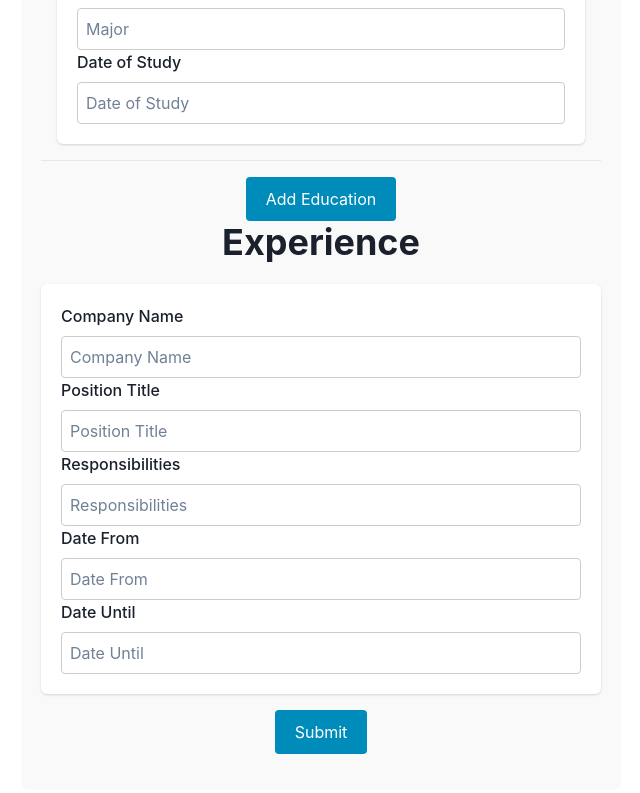
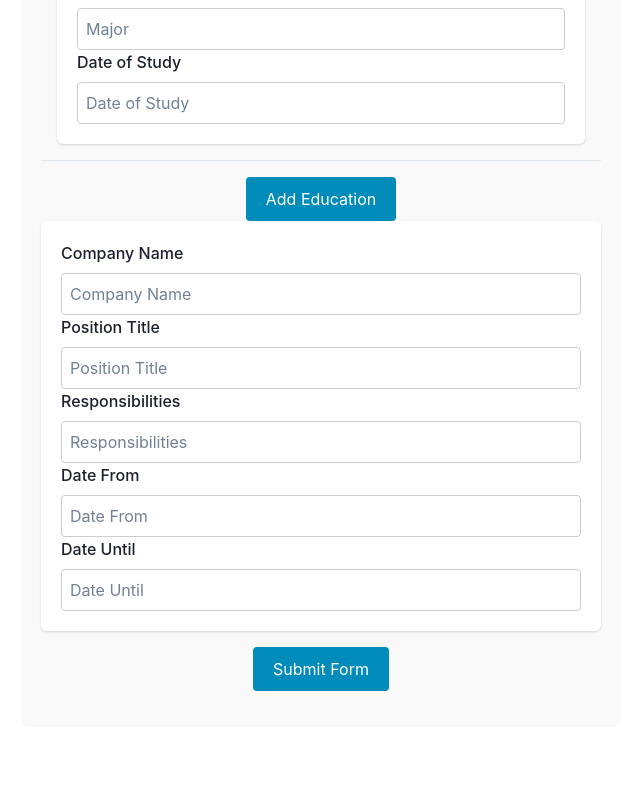
Before and after one commit to angelr1076/React-CV-App, a React (Vite) app: page / in a window 1280 px wide. Shown: the part 573-1366 px from the top of the page, without its empty margins (319-959 px from the left). After the commit the page ends 1320 px from the top, so only its background shows below. Built offline with nearby package versions, Linux system fonts and the light colour scheme.

Commit message:
Removed .slice from handleEducation handler

```diff
--- a/src/components/CVForm.jsx
+++ b/src/components/CVForm.jsx
@@ -35,9 +35,11 @@ function CVForm() {
   };
 
   const handleEducationChange = (updatedEducation, index) => {
-    const newEducation = education.slice();
-    newEducation[index] = updatedEducation;
-    setEducation(newEducation);
+    setEducation(prevEducation =>
+      prevEducation.map((education, idx) =>
+        idx === index ? updatedEducation : education
+      )
+    );
   };
 
   const handleExperienceChange = updatedExperience => {
@@ -69,12 +71,12 @@ function CVForm() {
           isSubmitted={isSubmitted}
         />
       ))}
-      <button className='button' onClick={addEducation}>
-        Add Education
-      </button>
-      <Heading as='h1' size='xl' mb={5}>
-        Experience
-      </Heading>
+      {isSubmitted ? null : (
+        <button className='button' onClick={addEducation}>
+          Add Education
+        </button>
+      )}
+
       <PracticalExp
         experience={experience}
         onChange={handleExperienceChange}
@@ -83,7 +85,7 @@ function CVForm() {
       <button
         className='button'
         onClick={isSubmitted ? handleEdit : handleSubmit}>
-        {isSubmitted ? 'Edit' : 'Submit'}
+        {isSubmitted ? 'Edit Form' : 'Submit Form'}
       </button>
     </Box>
   );
--- a/src/components/GeneralInfo.jsx
+++ b/src/components/GeneralInfo.jsx
@@ -27,12 +27,9 @@ function GeneralInfo({ info, onChange, isSubmitted }) {
     <>
       {' '}
       {isSubmitted ? (
-        <Card>
-          <CardBody>
-            <Text>{info.name}</Text>
-            <Text>{info.email}</Text> <Text>{info.phone}</Text>
-          </CardBody>
-        </Card>
+        <div>
+          {info.name} {info.email} {info.phone}
+        </div>
       ) : (
         <Accordion defaultIndex={[0]} allowMultiple>
           <AccordionItem>
```
